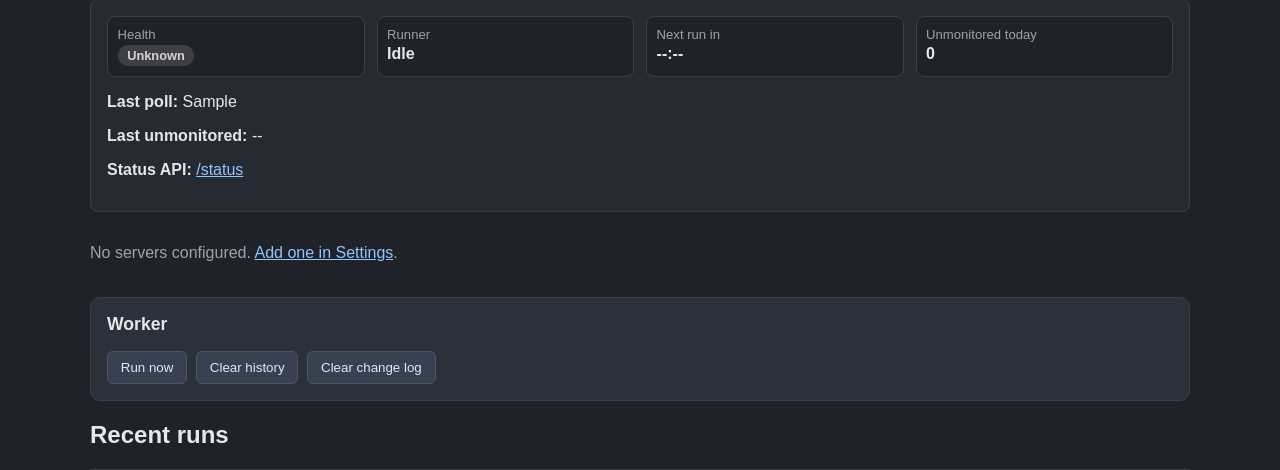
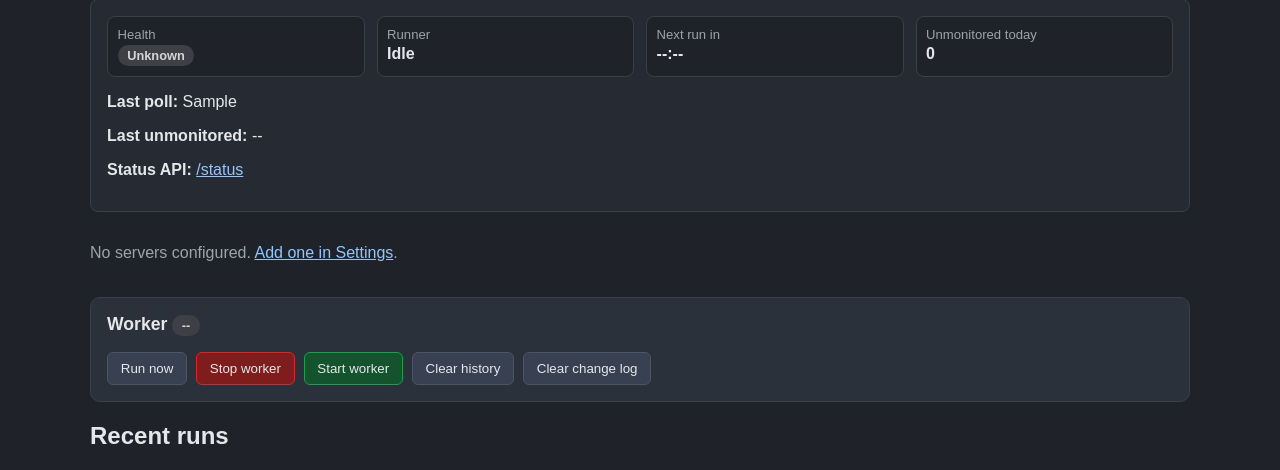
Before and after one commit to RenegadeUK/arr-unmonitor, a Python web app: template app/templates/index.html in a window 1280 px wide. Shown: the part 160-630 px from the top of the page. Run offline with Jinja, Linux system fonts and the light colour scheme; the template is opened without the code that fills it: most values are stand-ins (such as "Sample title", 1, 10 or a date in 2020).

Commit message:
feat: add stop/start worker buttons on Dashboard
- Stop worker button (red) stops the polling loop
- Start worker button (green) restarts it
- Buttons toggle dynamically based on worker state
- Worker status badge shows Running/Stopped in tile header
- Runner state and countdown update when worker is stopped
- /status endpoint includes worker_stopped in runtime

```diff
--- a/app/poller.py
+++ b/app/poller.py
@@ -155,6 +155,9 @@ class ArrPoller:
 
     def is_running(self) -> bool:
         return self._run_lock.locked()
+
+    def is_stopped(self) -> bool:
+        return self._stop.is_set()
 
     def update_service_status(self, service: str, ok: bool, message: str) -> None:
         self.stats.service_status[service] = {
--- a/app/templates/index.html
+++ b/app/templates/index.html
@@ -180,9 +180,11 @@
 
         <!-- Worker controls -->
         <div class="tile" style="margin-bottom:1.2rem;">
-          <h2>Worker</h2>
+          <h2>Worker <span id="worker-status-badge" class="badge badge-unknown" style="font-size:0.8rem;">--</span></h2>
           <div class="actions">
             <form method="post" action="/run-now" style="margin:0;"><button type="submit">Run now</button></form>
+            <form method="post" action="/stop-worker" style="margin:0;" id="stop-worker-form"><button type="submit" class="btn-danger">Stop worker</button></form>
+            <form method="post" action="/start-worker" style="margin:0;" id="start-worker-form"><button type="submit" class="btn-success">Start worker</button></form>
             <form method="post" action="/clear-history" style="margin:0;"><button type="submit">Clear history</button></form>
             <form method="post" action="/clear-change-log" style="margin:0;"><button type="submit">Clear change log</button></form>
           </div>
@@ -459,7 +461,7 @@
         const el = document.getElementById('health-badge');
         if (!el) return;
         el.classList.remove('badge-ok', 'badge-bad', 'badge-unknown');
-        const map = { healthy: ['badge-ok','Healthy'], running: ['badge-unknown','Running'], paused: ['badge-unknown','Paused'], error: ['badge-bad','Error'] };
+        const map = { healthy: ['badge-ok','Healthy'], running: ['badge-unknown','Running'], paused: ['badge-unknown','Paused'], stopped: ['badge-bad','Stopped'], error: ['badge-bad','Error'] };
         const e = map[state] || ['badge-unknown', 'Unknown'];
         el.classList.add(e[0]); el.textContent = e[1];
       }
@@ -469,12 +471,31 @@
       function renderRuntime(runtime) {
         runtimeState.seconds_until_next_run = runtime?.seconds_until_next_run ?? null;
         const runner = document.getElementById('runner-state');
-        if (runner) runner.textContent = runtime?.is_running ? 'Running now...' : 'Idle';
+        if (runner) {
+          if (runtime?.worker_stopped) runner.textContent = 'Stopped';
+          else if (runtime?.is_running) runner.textContent = 'Running now...';
+          else runner.textContent = 'Idle';
+        }
         const today = document.getElementById('unmonitored-today');
         if (today) today.textContent = String(runtime?.unmonitored_today ?? 0);
         applyHealthBadge(runtime?.health_state);
         const countdown = document.getElementById('next-run-countdown');
-        if (countdown) countdown.textContent = formatCountdown(runtimeState.seconds_until_next_run);
+        if (countdown) countdown.textContent = runtime?.worker_stopped ? 'Stopped' : formatCountdown(runtimeState.seconds_until_next_run);
+
+        // Toggle stop/start button visibility
+        const stopForm = document.getElementById('stop-worker-form');
+        const startForm = document.getElementById('start-worker-form');
+        const workerBadge = document.getElementById('worker-status-badge');
+        if (stopForm && startForm) {
+          const stopped = !!runtime?.worker_stopped;
+          stopForm.style.display = stopped ? 'none' : '';
+          startForm.style.display = stopped ? '' : 'none';
+        }
+        if (workerBadge) {
+          workerBadge.classList.remove('badge-ok', 'badge-bad', 'badge-unknown');
+          if (runtime?.worker_stopped) { workerBadge.classList.add('badge-bad'); workerBadge.textContent = 'Stopped'; }
+          else { workerBadge.classList.add('badge-ok'); workerBadge.textContent = 'Running'; }
+        }
       }
 
       function renderLastRunInfo(data) {
```
Also changed, not shown: app/main.py (+16 -1 lines).
